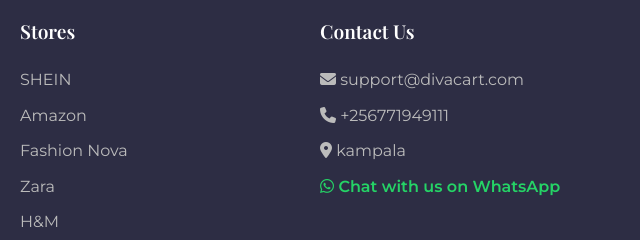
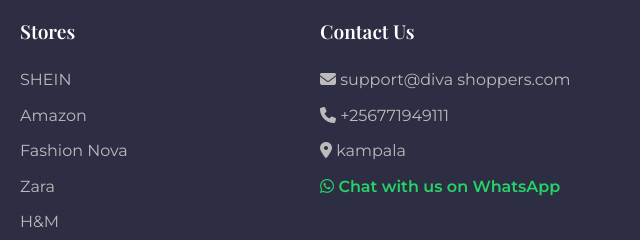
Before and after one commit to rigye/Diva-shoppers.com, a plain HTML site: page index.html in a window 1280 px wide. Shown: the part 4352-4592 px from the top of the page, 640-1280 px from the left. Drawn offline with nearby package versions, Linux system fonts and the light colour scheme.

```diff
--- a/index.html
+++ b/index.html
@@ -1413,7 +1413,7 @@
                 <div class="footer-column">
                     <h3>Contact Us</h3>
                     <ul class="footer-links">
-                        <li><a href="#"><i class="fas fa-envelope"></i> support@divacart.com</a></li>
+                        <li><a href="#"><i class="fas fa-envelope"></i> support@diva shoppers.com</a></li>
                         <li><a href="#"><i class="fas fa-phone"></i> +256771949111</a></li>
                         <li><a href="#"><i class="fas fa-map-marker-alt"></i> kampala</a></li>
                         <li><a href="https://wa.me/256771949111" target="_blank" class="whatsapp-btn">
```
